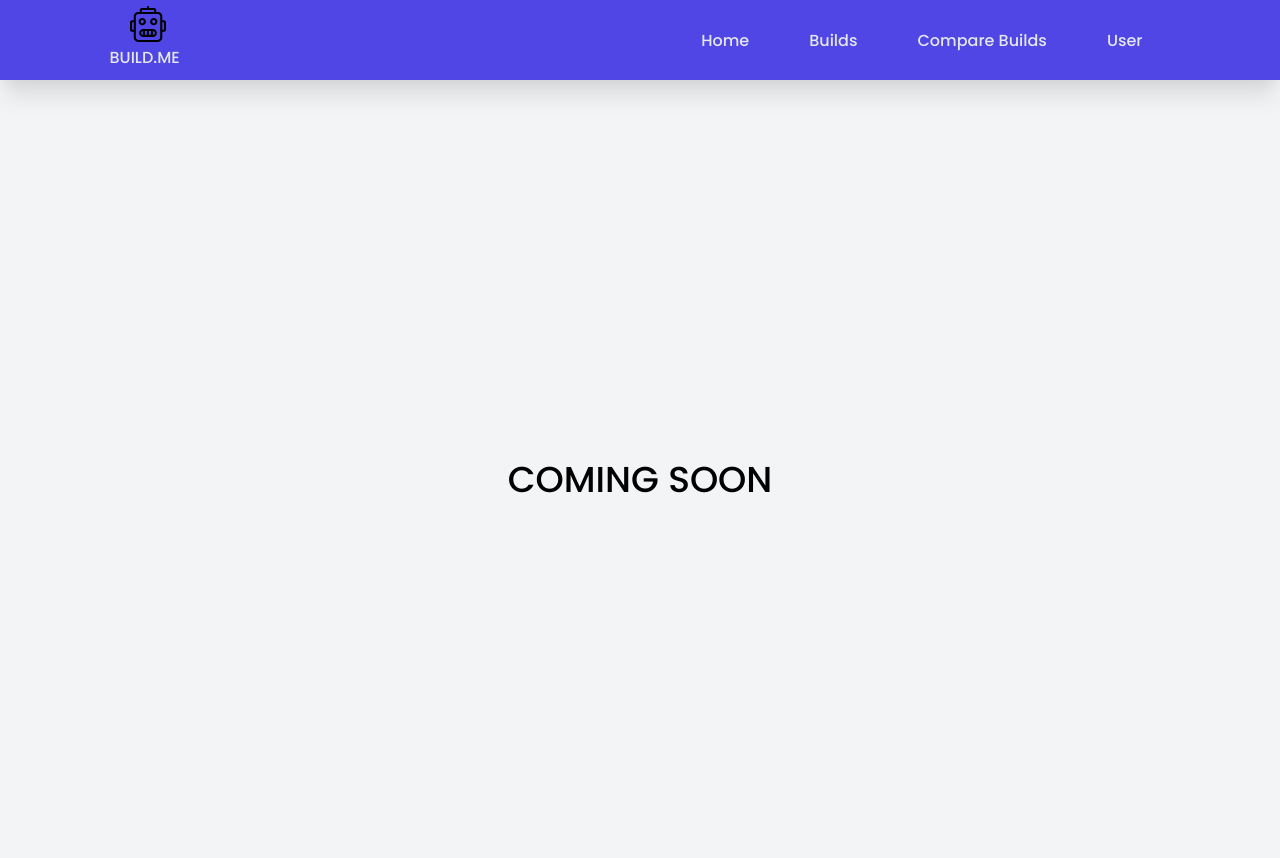
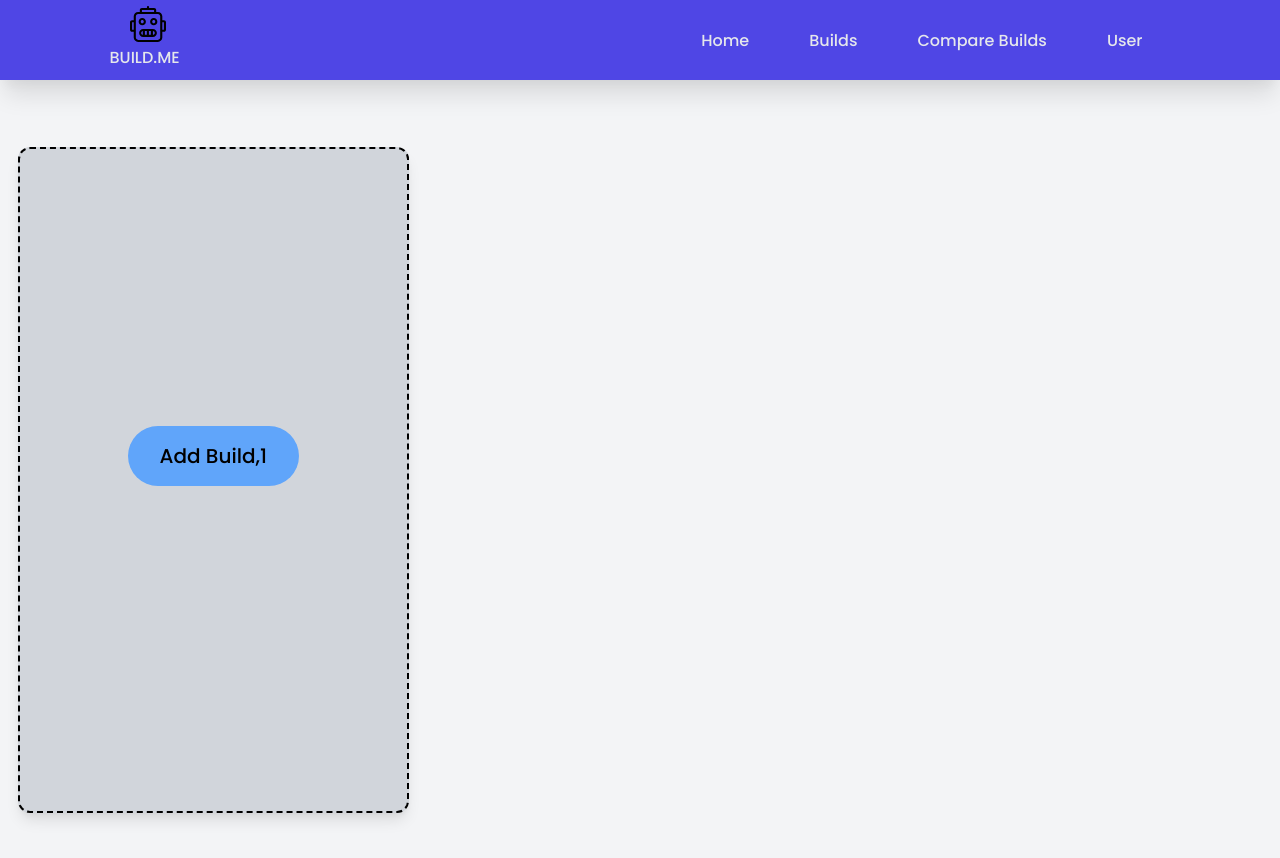
Before and after one commit to BrendanCheong/Build.me, a React (Create React App) app in the folder build.me/: page /Builds in a window 1280 px wide. Shown: the top 858 px of the page. Built offline with nearby package versions, Linux system fonts and the light colour scheme.

Commit message:
added the ability to add builds + styling, CSS is pain I don't get it :(

```diff
--- /dev/null
+++ b/build.me/src/components/Cards.js
@@ -0,0 +1,31 @@
+const Cards = ({key}) => {
+    const info = {title:"Empty", id: 1}
+
+    return (
+        <div className="w-11/12 p-2 bg-red-400 border-2 border-gray-400 shadow-lg pb-14 h-5/6 rounded-xl">
+            <h1>Nameless Man</h1>
+                <div className="grid h-full grid-rows-5 gap-2 p-2">
+
+                    <div className="p-2 bg-green-600 rounded-md shadow-md">
+                        CPU
+                    </div>
+                    <div className="p-2 bg-yellow-600 rounded-md shadow-md">
+                        Motherboard
+                    </div>
+                    <div className="p-2 bg-green-600 rounded-md shadow-md">
+                        GPU
+                    </div>
+                    <div className="p-2 bg-yellow-600 rounded-md shadow-md">
+                        Memory
+                    </div>
+                    <div className="p-2 bg-green-600 rounded-md shadow-md">
+                        PSU
+                    </div>
+
+                </div>
+            <h1>Hi there</h1>
+        </div>
+    )
+}
+
+export default Cards
--- a/build.me/src/components/Dashboard.js
+++ b/build.me/src/components/Dashboard.js
@@ -1,12 +1,12 @@
-import ImageOne from "../images/Poster.png"
+// import ImageOne from "../images/Poster.png"
 
 const Dashboard = () => {
     return (
-        <div className="bg-gray-100 h-screen flex flex-col items-center justify-center lg:p-10">
-            <h1 className="lg:text-5xl md:text-3xl sm:text-2xl text-black mb-14 font-sans:ui-sans">
+        <div className="flex flex-col items-center justify-center h-screen bg-gray-100 lg:p-10">
+            <h1 className="text-black lg:text-5xl md:text-3xl sm:text-2xl mb-14 font-sans:ui-sans">
                 Welcome to Build.me!
             </h1>
-            <p className="lg:text-3xl md:text-2xl sm: text-xl"> Here you can find the dashboard</p>
+            <p className="text-xl lg:text-3xl md:text-2xl sm:"> Here you can find the dashboard</p>
         </div>
     )
 }
--- a/build.me/src/components/Navbar.js
+++ b/build.me/src/components/Navbar.js
@@ -5,7 +5,7 @@ const Navbar = ( {toggle} ) => {
     return (
         <nav className="relative flex items-center h-20 text-gray-200 bg-indigo-600 shadow-xl justify-evenly" role="navigation">
             <Link to= "/" className="flex-col lg:pr-96 md:pr-8 sm:pr-8 font-poppins">
-                <img src={ImageTwo} className="pt-3 pl-5 w-14 h-14"/>
+                <img src={ImageTwo} className="pt-3 pl-5 w-14 h-14" alt="Build.me logo"/>
                 <p className="pb-5 uppercase hover:text-black">Build.me</p>
             </Link>
             <div className="px-5 cursor-pointer md:hidden"
--- a/build.me/src/components/Poster_content.js
+++ b/build.me/src/components/Poster_content.js
@@ -1,11 +1,11 @@
 import ImageOne from "../images/Poster.png";
 
-const Poster_content = () => {
+const PosterContent = () => {
     return (
-        <div className="flex flex-col justify-center bg-gray-100 font-poppins px-96 pb-20">
-            <img src={ImageOne} className="rounded h-full mb-20 shadow-xl"/>
+        <div className="flex flex-col justify-center pb-20 bg-gray-100 font-poppins px-96">
+            <img src={ImageOne} className="h-full mb-20 rounded shadow-xl"alt="Build.me poster"/>
             <div className="flex flex-col items-center justify-center">
-                <h2 className="text-2xl mb-2">
+                <h2 className="mb-2 text-2xl">
                     Check out our poster for more infomation
                 </h2>
             </div>
@@ -13,4 +13,4 @@ const Poster_content = () => {
     )
 }
 
-export default Poster_content
+export default PosterContent
--- /dev/null
+++ b/build.me/src/components/Uncard.js
@@ -0,0 +1,13 @@
+
+const Uncard = ({id, addCards}) => {
+    return (
+        <div className="flex flex-col items-center justify-center w-11/12 p-2 bg-gray-300 border-2 border-black border-dashed shadow-lg pb-14 h-5/6 rounded-xl">
+            <button className="px-8 py-4 text-xl duration-300 transform bg-blue-400 rounded-full font-poppins hover:bg-indigo-50 hover:scale-110 motion-reduce:transform-none"
+            onClick={() => addCards()}>
+                Add Build,{id}
+            </button>
+        </div>
+    )
+}
+
+export default Uncard
--- a/build.me/src/pages/Builds.js
+++ b/build.me/src/pages/Builds.js
@@ -1,10 +1,34 @@
+import Cards from "../components/Cards"
+import Uncard from "../components/Uncard"
+import {useState, useEffect} from 'react'
 
 const Builds = () => {
+    const [cards,setCards] = useState([
+        {id:1, body: Uncard,},
+    ]);
+
+    const addCards = () => {
+        // check the length of cards, before changing the state of cards
+        // right now I only allow 3 cards, I pass the addCards func to the Uncard button
+        const newCards = [...cards]
+        let cardsLength = cards.length
+        if (cardsLength === 3) {
+            newCards.pop()
+            newCards.push({id:1, body: Cards})
+        } else {
+            const newId = newCards[0].id + 1 // now the cards id is like 3,2,1
+            newCards.unshift({id:newId, body: Cards})
+        }
+        setCards(newCards);
+    };
+
+    console.log(cards)
+
     return (
-        <div className="flex flex-col items-center justify-center h-screen bg-gray-100">
-            <h1 className="text-4xl text-black uppercase font-poppins">
-                Coming Soon
-            </h1>
+        <div className="grid h-screen grid-cols-3 bg-gray-100 place-items-center">
+            {cards.map((card) => ( // cant name the prop as 'key' omegalul
+                <card.body id={card.id} addCards={addCards}/>
+            ))}
         </div>
     )
 }
--- a/build.me/src/pages/index.js
+++ b/build.me/src/pages/index.js
@@ -1,11 +1,11 @@
 import Dashboard from "../components/Dashboard";
-import Poster_content from "../components/Poster_content";
+import PosterContent from "../components/Poster_content";
 
 const Home = () => {
     return (
         <>
             <Dashboard/>
-            <Poster_content/>
+            <PosterContent/>
         </>
     )
 }
```
